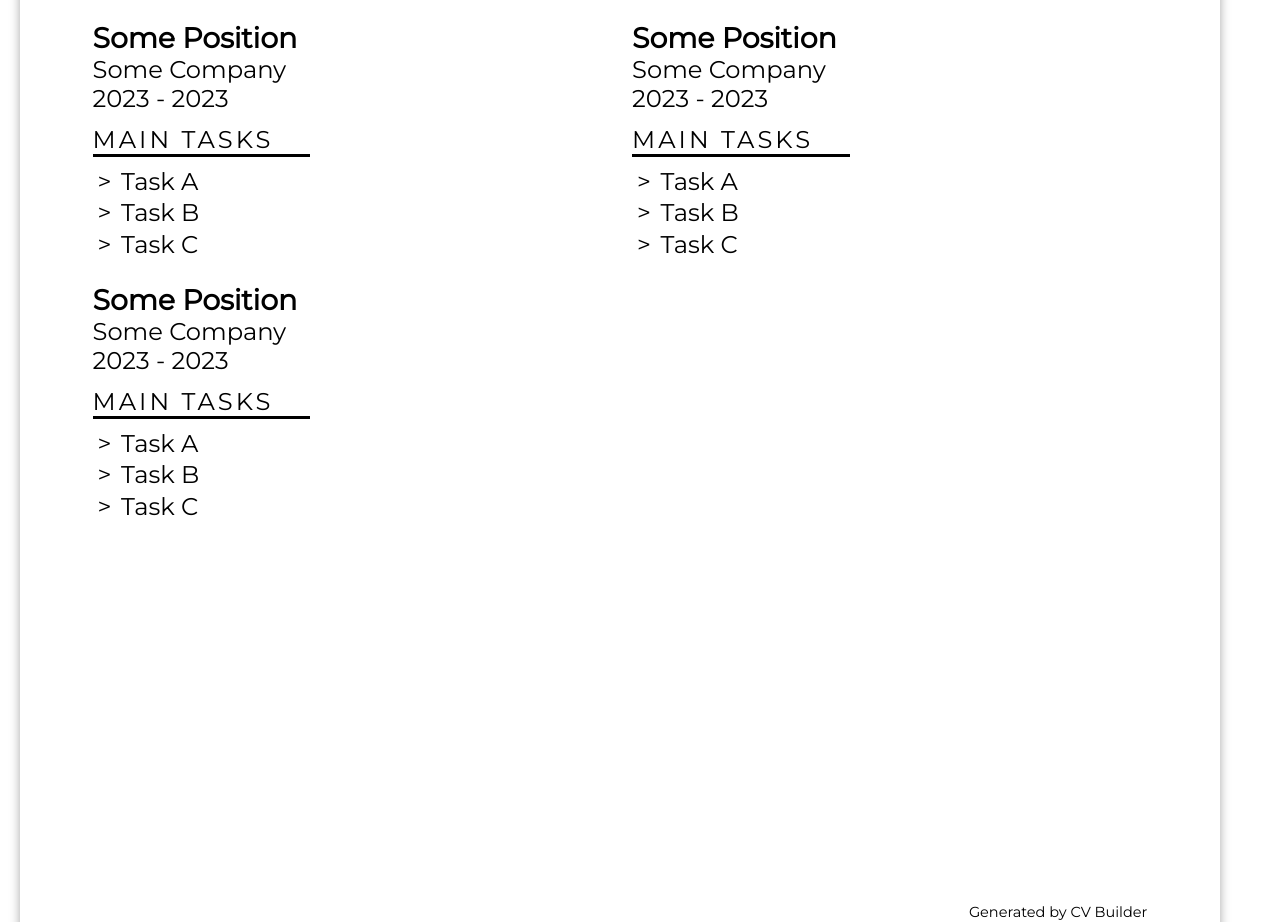
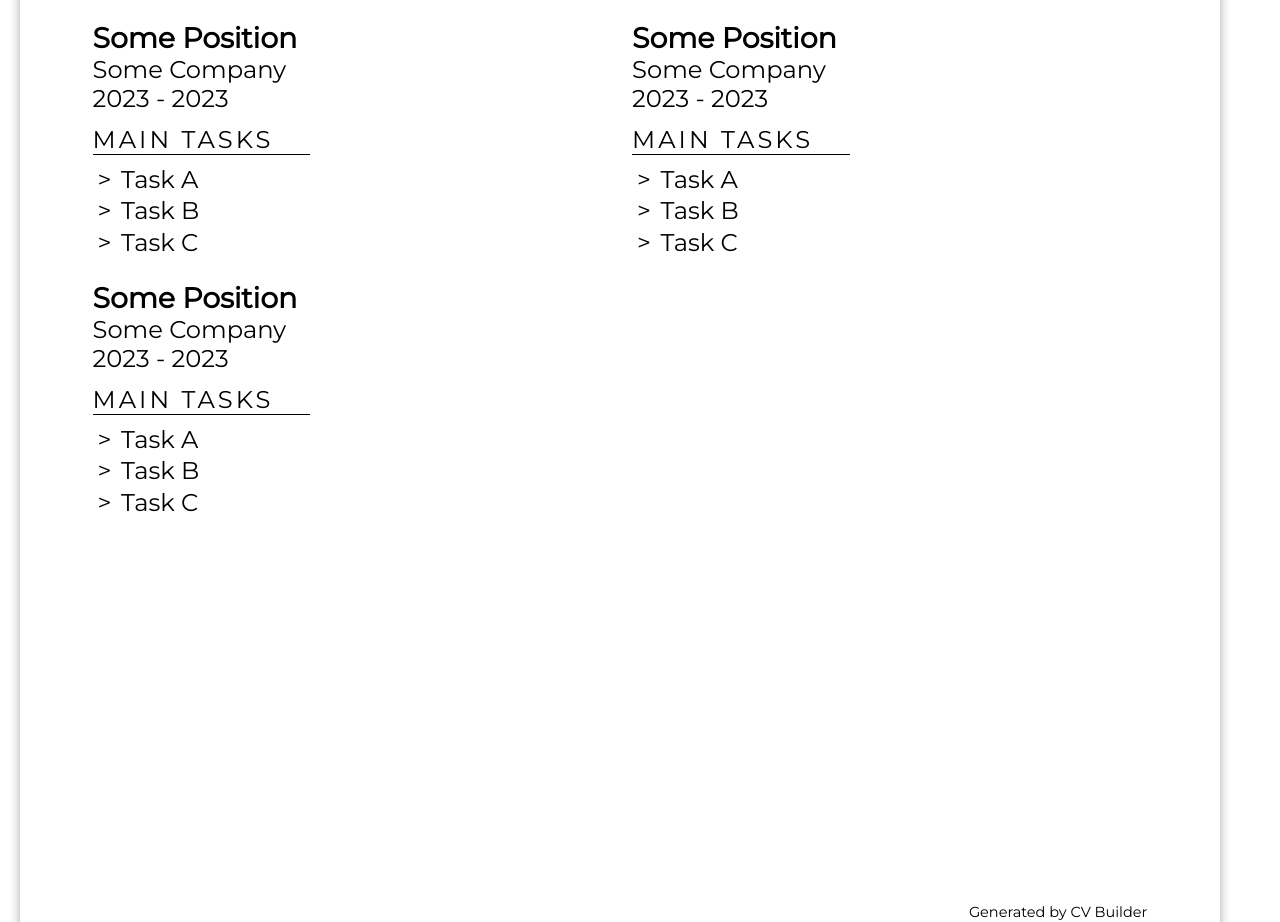
Before and after one commit to Zekumoru/top-cv-application, a React (Create React App) app: page / in a window 1280 px wide. Shown: the part 1240-2162 px from the top of the page. Built offline with nearby package versions, Linux system fonts and the light colour scheme.

Commit message:
Decrease Main Tasks bottom border's size

```diff
--- a/src/styles/CV.scss
+++ b/src/styles/CV.scss
@@ -44,7 +44,7 @@
     width: 9em;
     font-size: 1em;
     font-weight: 400;
-    border-bottom: 0.125em solid black;
+    border-bottom: 0.08em solid black;
     margin-top: 0.5em;
   }
 
```
